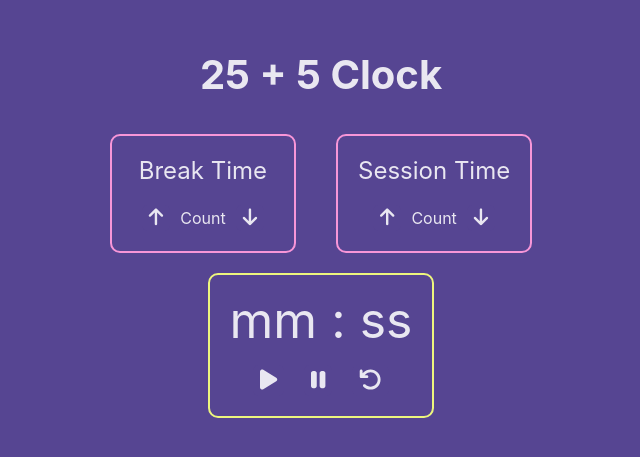
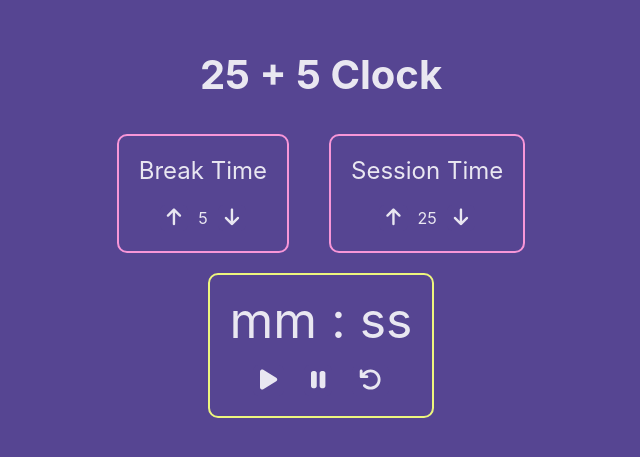
Before and after one commit to Nathanael-Whitrow/25-5-clock, a React (Create React App) app: page / in a window 1280 px wide. Shown: the part 161-618 px from the top of the page, without its empty margins (319-959 px from the left). Built offline with nearby package versions, Linux system fonts and the light colour scheme.

Commit message:
Add functionality for break and session time

```diff
--- a/src/App.js
+++ b/src/App.js
@@ -1,4 +1,5 @@
 import './App.css';
+import { useState } from 'react';
 import { FontAwesomeIcon } from '@fortawesome/react-fontawesome';
 import { faPlay, faPause, faArrowRotateLeft } from '@fortawesome/free-solid-svg-icons';
 
@@ -11,13 +12,14 @@ function Title() {
 }
 
 function TimeAdjustor(props) {
+
   return (
     <div id="time-adjustor">
       <p className="title-2">{props.text}</p>
       <div className='count-controls'>
-        <button className='button button-up'><i className='fa-solid fa-arrow-up'></i></button>
-        <span className='counter'>Count</span>
-        <button className='button button-down'><i className='fa-solid fa-arrow-down'></i></button>
+        <button className='button button-up' onClick={() => props.setTime(props.time + 1)}><i className='fa-solid fa-arrow-up'></i></button>
+        <span className='counter'>{props.time}</span>
+        <button className='button button-down' onClick={() => props.setTime(props.time - 1)}><i className='fa-solid fa-arrow-down'></i></button>
       </div>
     </div>
   )
@@ -31,7 +33,7 @@ function Timer() {
   )
 }
 
-function Controls() {
+function PlayControls() {
   return (
     <div className='controls'>
       <button className='button controls-play'><FontAwesomeIcon icon={faPlay} /></button>
@@ -42,16 +44,19 @@ function Controls() {
 }
 
 function App() {
+  const [breakTime, setBreakTime] = useState(5);
+  const [sessionTime, setSessionTime] = useState(25);
+
   return (
     <div className="App">
       <Title />
       <span id="timers">
-        <TimeAdjustor text='Break Time' />
-        <TimeAdjustor text='Session Time' />
+        <TimeAdjustor text='Break Time' time={breakTime} setTime={setBreakTime} />
+        <TimeAdjustor text='Session Time' time={sessionTime} setTime={setSessionTime} />
       </span>
       <div className='timer-box'>
         <Timer />
-        <Controls />
+        <PlayControls />
       </div>
     </div>
   );
```
